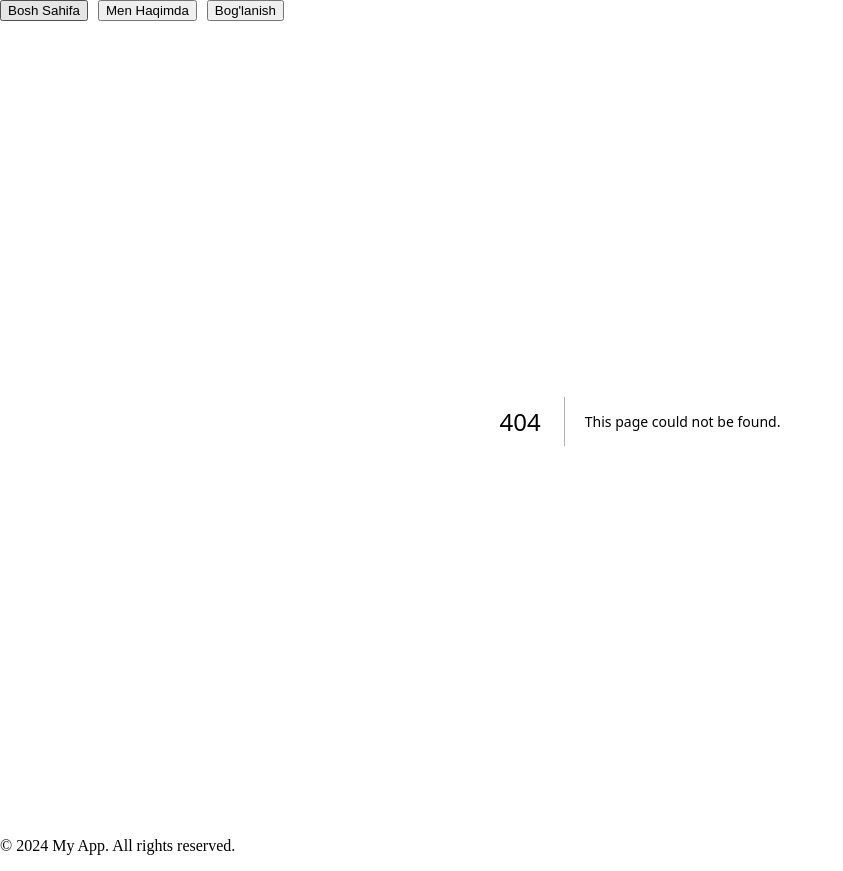
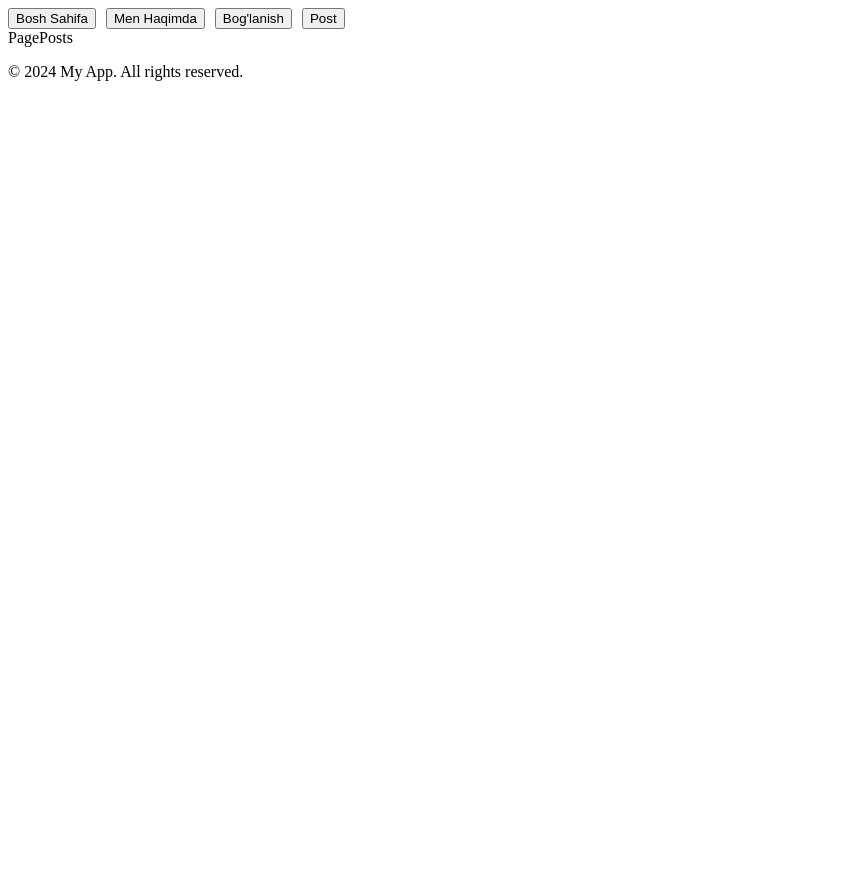
Before and after one commit to muhammadqodir1704/nextProject, a Next.js app: page /posts in a window 1280 px wide. Before the commit this address had no page. Shown: the whole page, without its empty margins (0-843 px from the left). After the commit the page ends 800 px from the top, so only its background shows below. Built offline with nearby package versions, Linux system fonts and the light colour scheme.

Commit message:
feat: added components v3

```diff
--- /dev/null
+++ b/src/app/posts/page.tsx
@@ -0,0 +1,9 @@
+import React from "react";
+
+function PostsPage() {
+  return <div>
+    PagePosts
+  </div>;
+}
+
+export default PostsPage;
--- a/src/component/home.tsx
+++ b/src/component/home.tsx
@@ -1,15 +1,16 @@
 "use client";
 import React, { useEffect, useState } from "react";
 import axios from "axios";
+import { PostType } from "@/interface";
 
 const Home = () => {
-    const [posts, setPosts] = useState([]);
+    const [posts, setPosts] = useState<PostType[]>([]);
     const [loading, setLoading] = useState(true);
 
     useEffect(() => {
       const getData = async () => {
         try {
-           const {data} = await axios.get("https://jsonplaceholder.typicode.com/posts");
+           const {data} = await axios.get("https://jsonplaceholder.typicode.com/posts?_limit=8");
            setPosts(data);
         } catch(err) {
           console.log(err);
--- a/src/component/navbar.tsx
+++ b/src/component/navbar.tsx
@@ -9,6 +9,8 @@ export default function Navbar() {
       <button onClick={() => router.push("/")}>Bosh Sahifa</button>
       <button onClick={() => router.push("/about")}>Men Haqimda</button>
       <button onClick={() => router.push("/contact")}>Bog'lanish</button>
+      <button onClick={() => router.push("/posts")}>Post</button>
+
     </div>
   )
 }
--- /dev/null
+++ b/src/interface/index.ts
@@ -0,0 +1,4 @@
+export interface PostType {
+    id: string;
+    title: string;
+}
```
